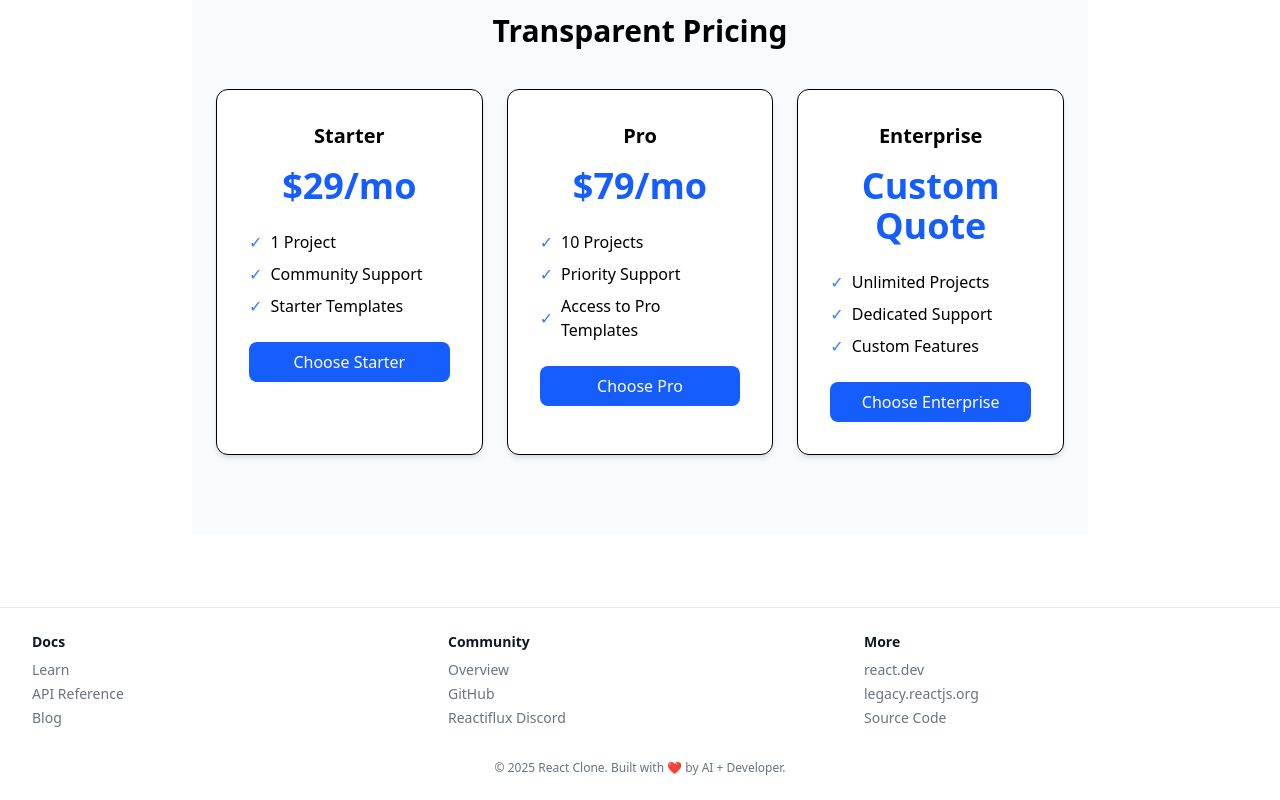
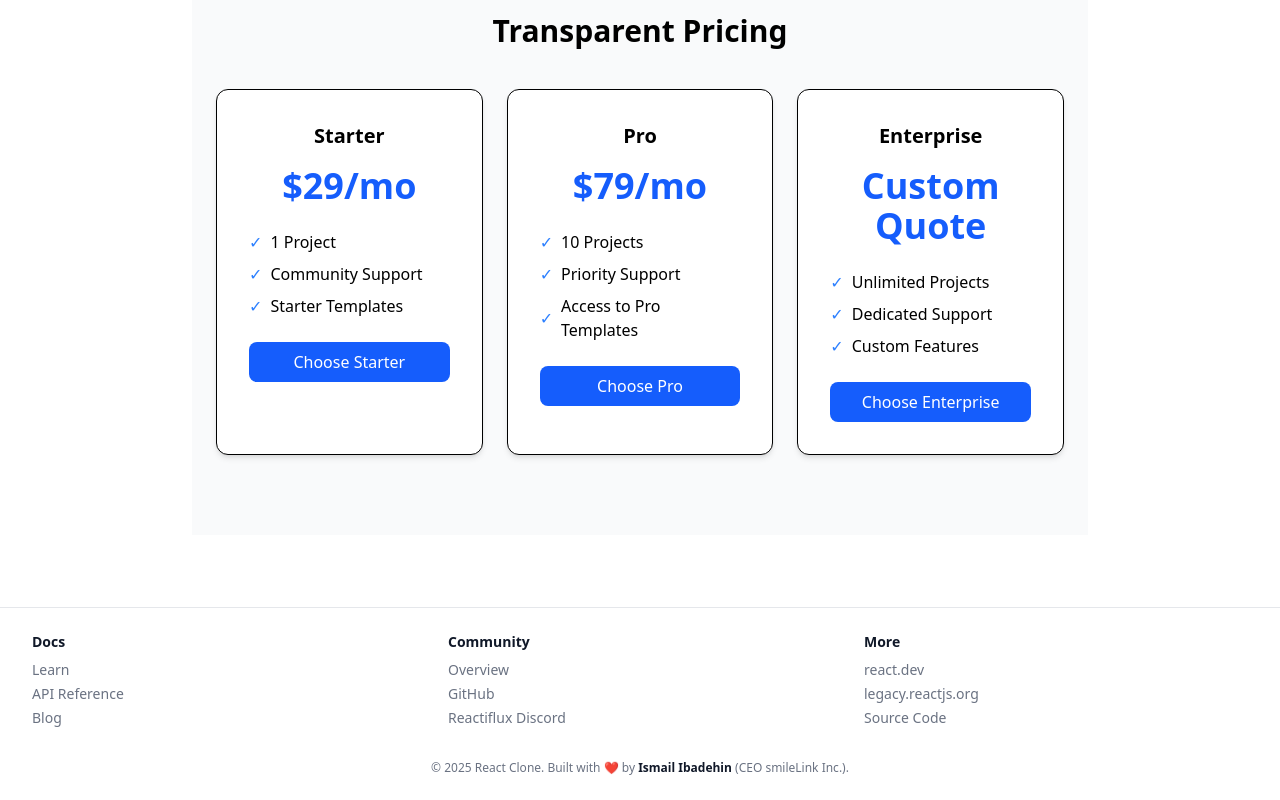
Before and after one commit to afbaslasu/afbaslasu.github.io, a React (Vite) app: page / in a window 1280 px wide. Shown: the part 2707-3507 px from the top of the page. Built offline with nearby package versions, Linux system fonts and the light colour scheme.

Commit message:
fix: footer typo error fixed

```diff
--- a/src/components/Footer.jsx
+++ b/src/components/Footer.jsx
@@ -101,8 +101,11 @@ export default function Footer() {
         </div>
         <div className="mt-8 text-center text-xs">
           <p>
-            &copy; {new Date().getFullYear()} React Clone. Built with ❤️ by AI +
-            Developer.
+            &copy; {new Date().getFullYear()} React Clone. Built with ❤️ by{" "}
+            <span className="text-gray-900 dark:text-white font-semibold">
+              Ismail Ibadehin
+            </span>{" "}
+            (CEO smileLink Inc.).
           </p>
         </div>
       </div>
```
